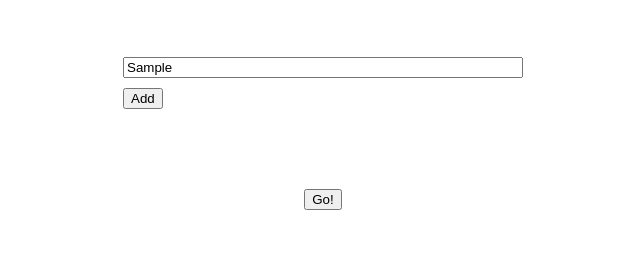
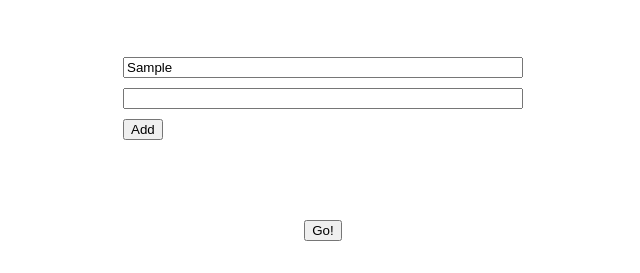
Before and after one commit to littlepadawan/help-me-choose, a plain HTML site: page index.html in a window 1280 px wide. Both pictures are taken after typing "Sample" into the empty fields and a click on the button "Add". Shown: the part 527-800 px from the top of the page, without its empty margins (317-957 px from the left). Drawn offline with nearby package versions, Linux system fonts and the light colour scheme.

Commit message:
Adds new input field when click on Add-button

```diff
--- a/index.html
+++ b/index.html
@@ -14,7 +14,20 @@
       </div>
       <button class="addOption">Add</button>
     </div>
+    <div class="resultSection"></div>
     <button>Go!</button>
+
     <script src="https://code.jquery.com/jquery-3.3.1.min.js"></script>
+    <script>
+      $(function() {
+        $('.resultSection').hide()
+      })
+
+      var add_Option = function() {
+        $('.inputs').append('<input></input>')
+      }
+
+      $('.addOption').click(add_Option)
+    </script>
   </body>
 </html>
```
